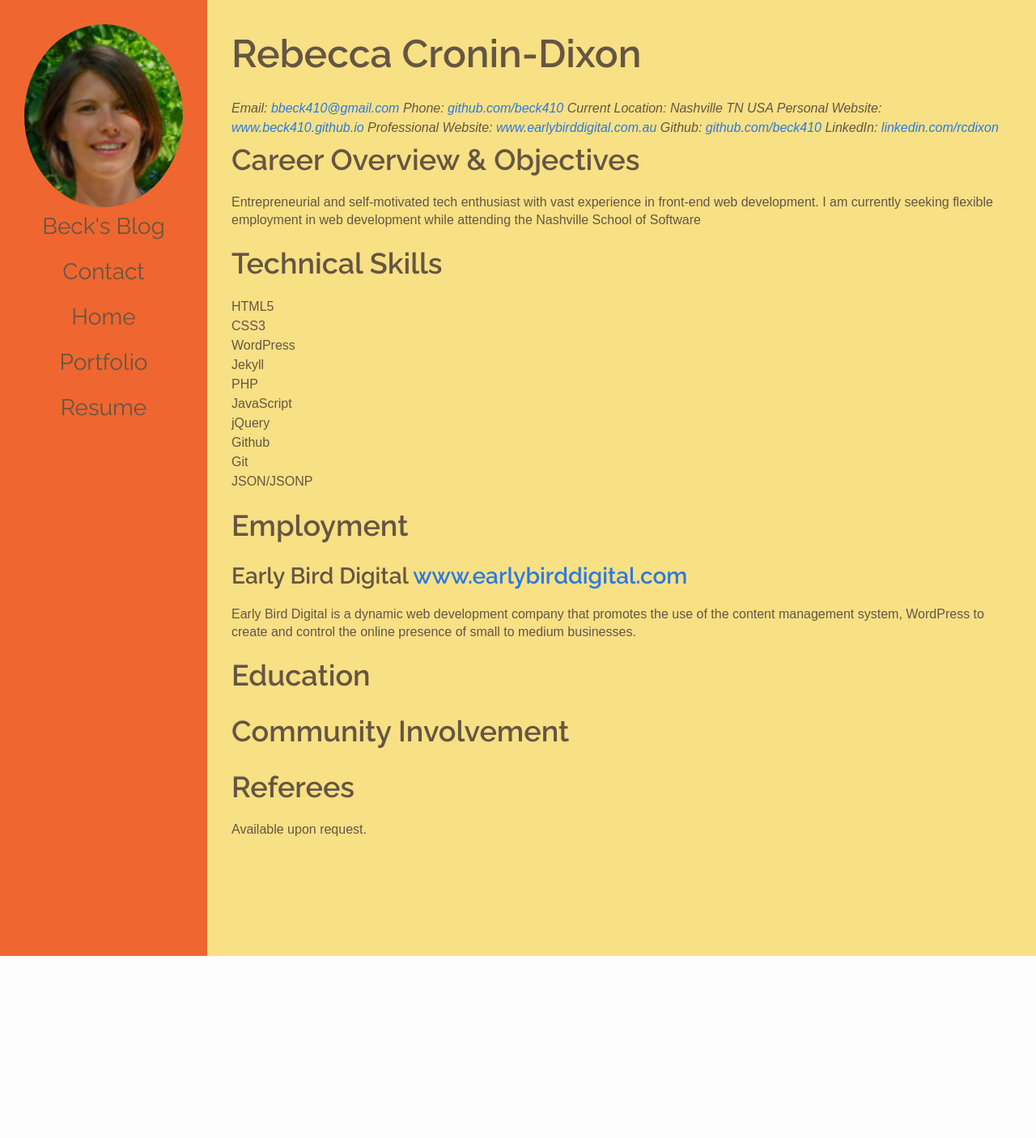
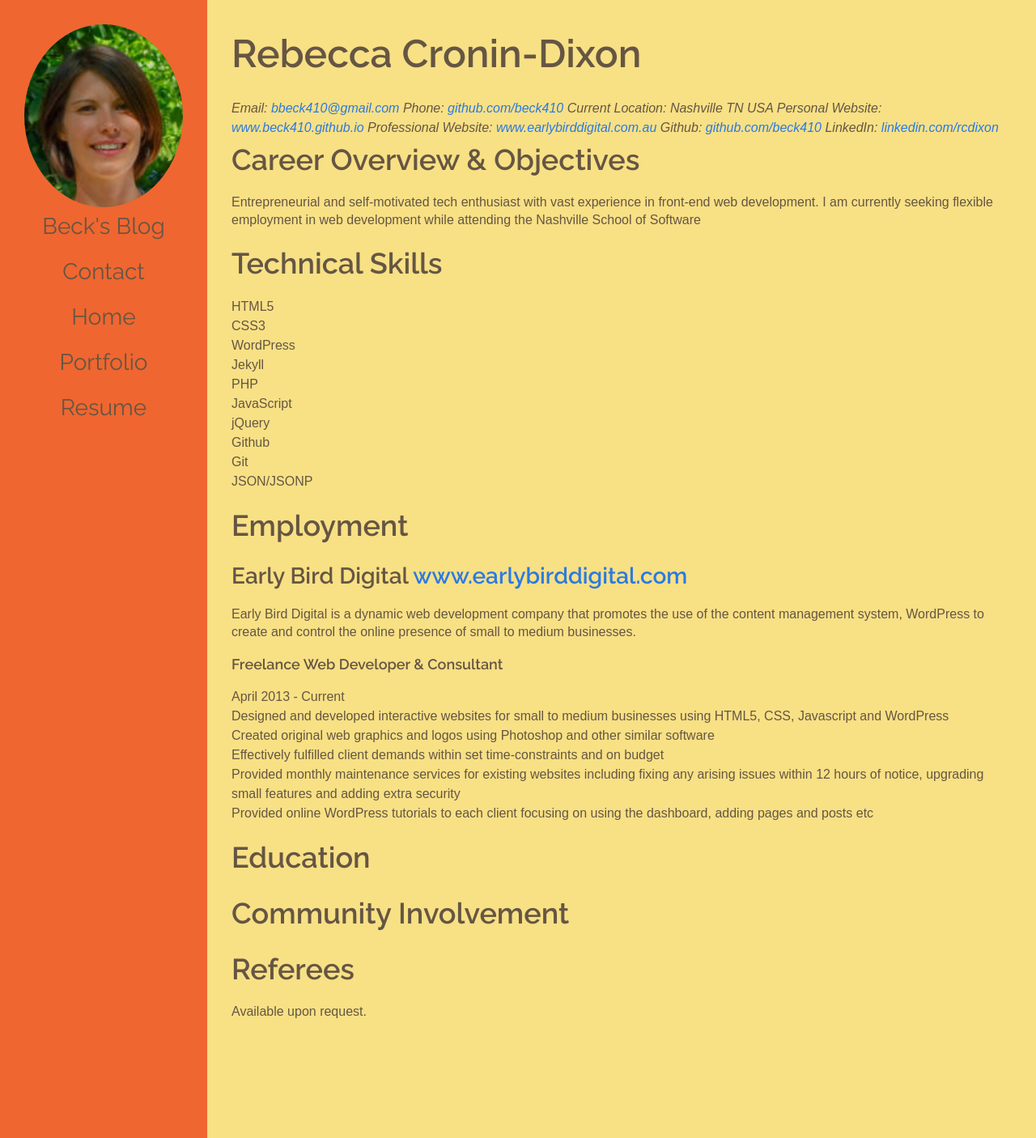
Before and after one commit to beck410/beck410.github.io, a Jekyll site: the page built from resume.html, in a window 1280 px wide. Shown: the whole page at 81% size. Built offline with Jekyll 4.4.1, drawn with Linux system fonts in a browser that asks for light colours; some web fonts are replaced; before the commit the page ends 1181 px from its top, so only the background shows below that.

Commit message:
Added employment section structure for resume.html

```diff
--- a/resume.html
+++ b/resume.html
@@ -42,6 +42,15 @@
       <li>
         <h3>Early Bird Digital <a href="www.earlybirddigital.com">www.earlybirddigital.com</a></h3>
           <p>Early Bird Digital is a dynamic web development company that promotes the use of the content management system, WordPress to create and control the online presence of small to medium businesses.<p>
+          <span><h4>Freelance Web Developer & Consultant</h4></span>
+          <span>April 2013 - Current</span>
+          <ul>
+            <li>Designed and developed interactive websites for small to medium businesses using HTML5, CSS, Javascript and WordPress</li>
+            <li>Created original web graphics and logos using Photoshop and other similar software</li>
+            <li>Effectively fulfilled client demands within set time-constraints and on budget</li>
+            <li>Provided monthly maintenance services for existing websites including fixing any arising issues within 12 hours of notice, upgrading small features and adding extra security </li>
+            <li>Provided online WordPress tutorials to each client focusing on using the dashboard, adding pages and posts etc</li>
+          </ul>
       </li>
     </ul>
 </section>
```
